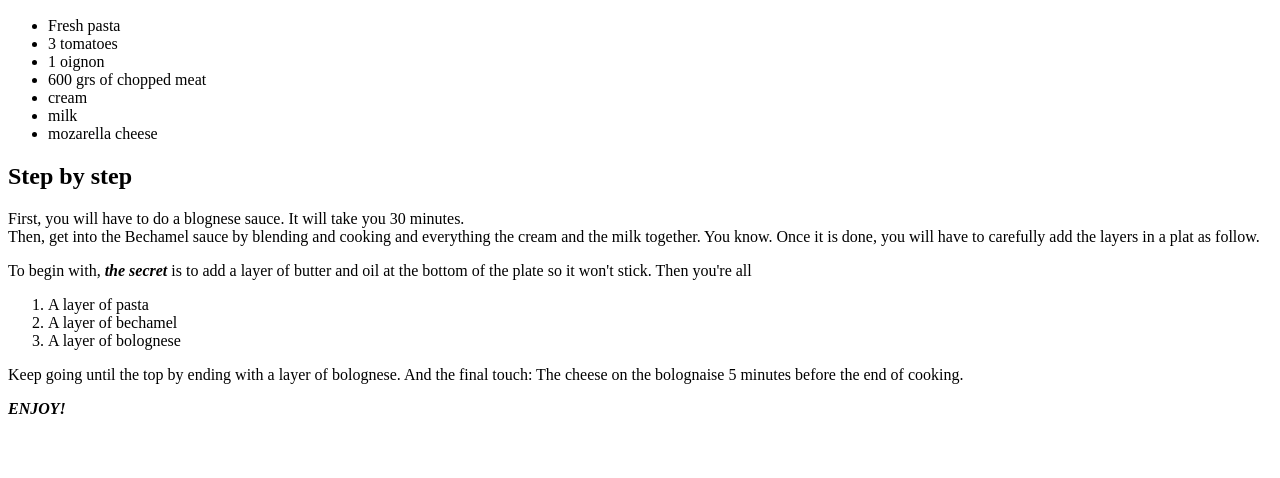
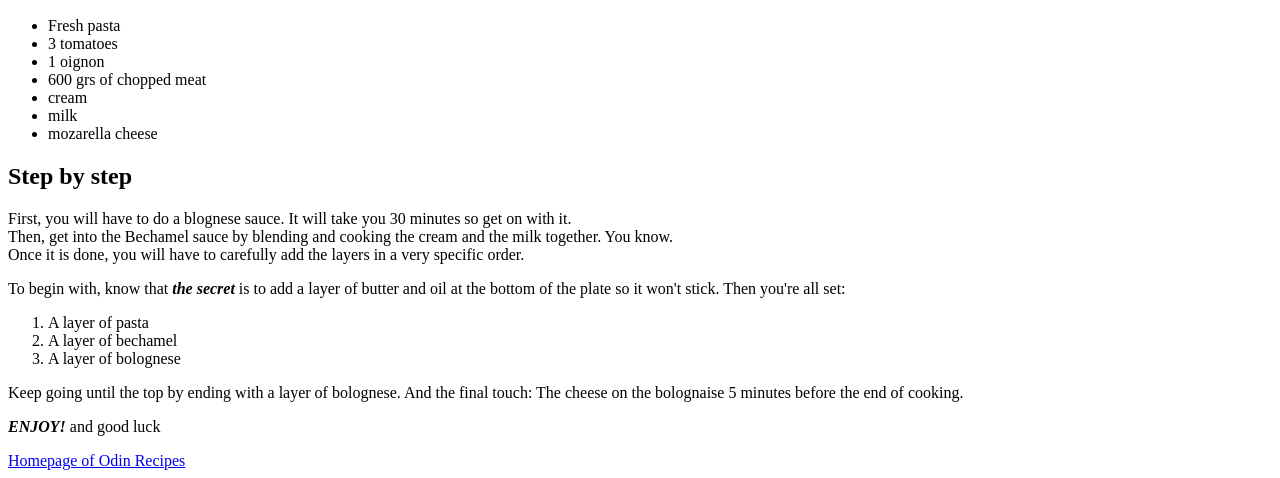
Before and after one commit to Letsgo42/odin-recipes, a plain HTML site: page recipes/lasagna.html in a window 1280 px wide. Shown: the part 434-912 px from the top of the page. Before the commit the page ends 868 px from the top, so only its background shows below. Drawn offline with Linux system fonts and the light colour scheme.

Commit message:
Add puree.html

```diff
--- a/recipes/lasagna.html
+++ b/recipes/lasagna.html
@@ -20,11 +20,11 @@
             <li>mozarella cheese</li>
         </ul>
         <h2>Step by step</h2>
-        <p>First, you will have to do a blognese sauce. It will take you 30 minutes.<br>
-           Then, get into the Bechamel sauce by blending and cooking and everything the cream and the milk together. You know.
-           Once it is done, you will have to carefully add the layers in a plat as follow.
+        <p>First, you will have to do a blognese sauce. It will take you 30 minutes so get on with it.<br>
+           Then, get into the Bechamel sauce by blending and cooking the cream and the milk together. You know.<br>
+           Once it is done, you will have to carefully add the layers in a very specific order.
         </p>
-        To begin with, <em><strong>the secret</strong></em> is to add a layer of butter and oil at the bottom of the plate so it won't stick. Then you're all <set class=""></set>
+        To begin with, know that <em><strong>the secret</strong></em> is to add a layer of butter and oil at the bottom of the plate so it won't stick. Then you're all set:
         <ol>
             <li>A layer of pasta</li>
             <li>A layer of bechamel</li>
@@ -33,6 +33,7 @@
         <p>Keep going until the top by ending with a layer of bolognese.
            And the final touch: The cheese on the bolognaise 5 minutes before the end of cooking.
         </p>
-        <p><b><i>ENJOY!</i></b></p>
+        <p><b><i>ENJOY!</i></b> and good luck</p>
+        <a href="../index.html"> Homepage of Odin Recipes</a>
     </body>
 </html>
```
Also changed, not shown: index.html (+4 -2 lines), recipes/puree.html (added, +16 -0 lines), recipes/raclette.html (+4 -2 lines), images/etchebest.jpg (added).
